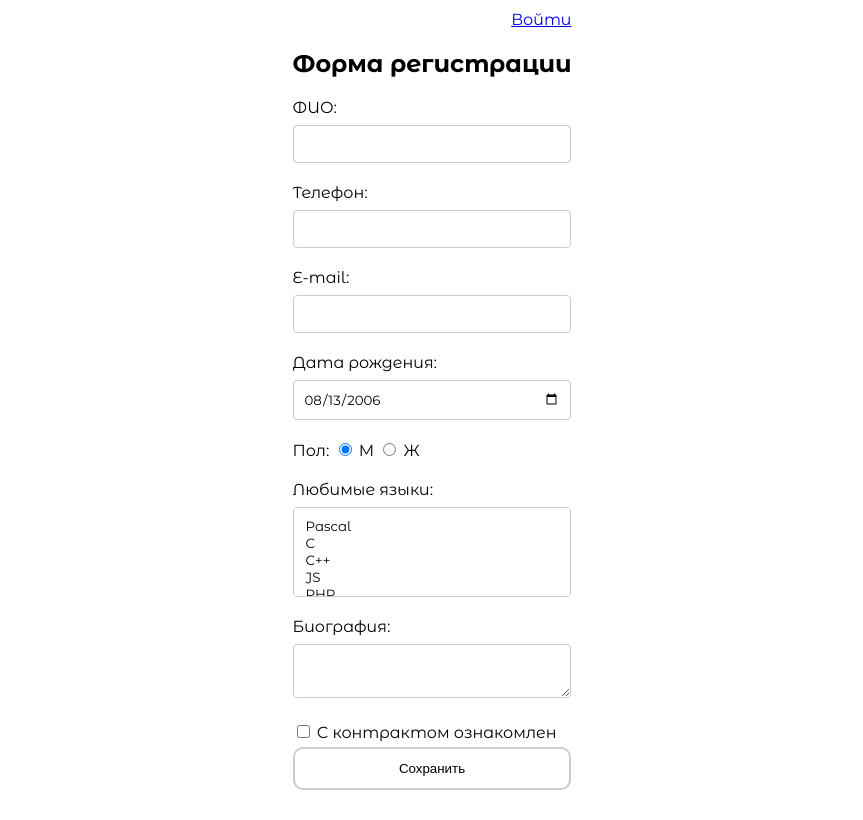
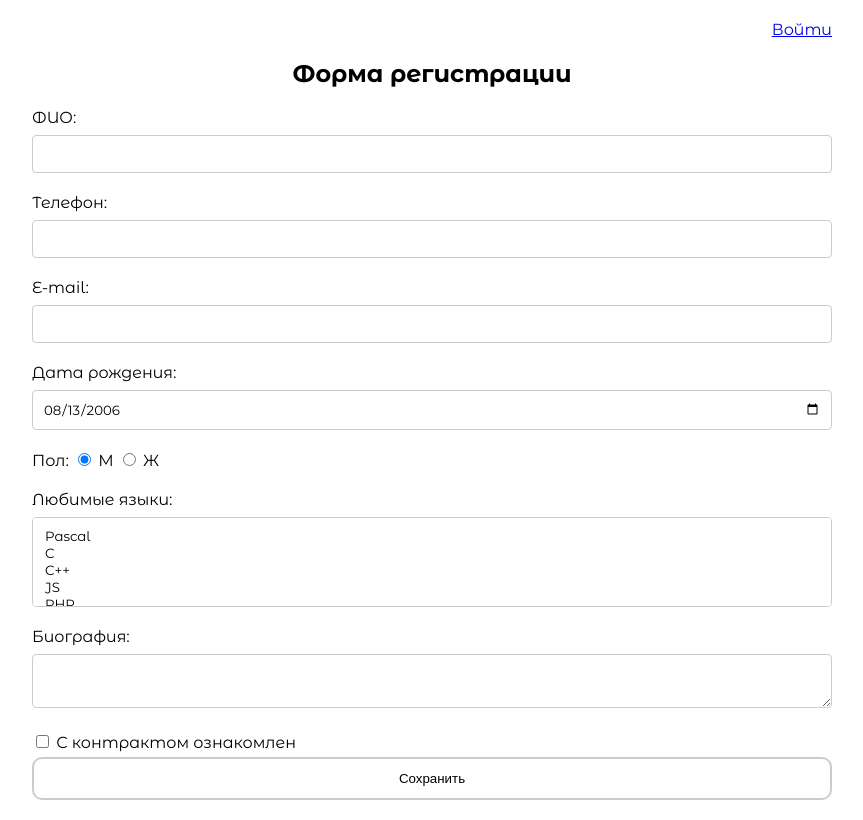
Before and after one commit to Pavel-Kapitonov/backend-lab-5, a PHP site: page / in a window 1280 px wide. Shown: the whole page, without its empty margins (208-1071 px from the left). Before the commit the page ends 790 px from the top, so only its background shows below. Run offline with PHP 8.4, Linux system fonts and the light colour scheme.

Commit message:
Update main.css

```diff
--- a/css/main.css
+++ b/css/main.css
@@ -19,7 +19,7 @@ body {
   min-height: 100vh;
 }
 
-.content-header {
+.myform {
   max-width:800px;
   width: 100%;
   padding: 20px;
```
